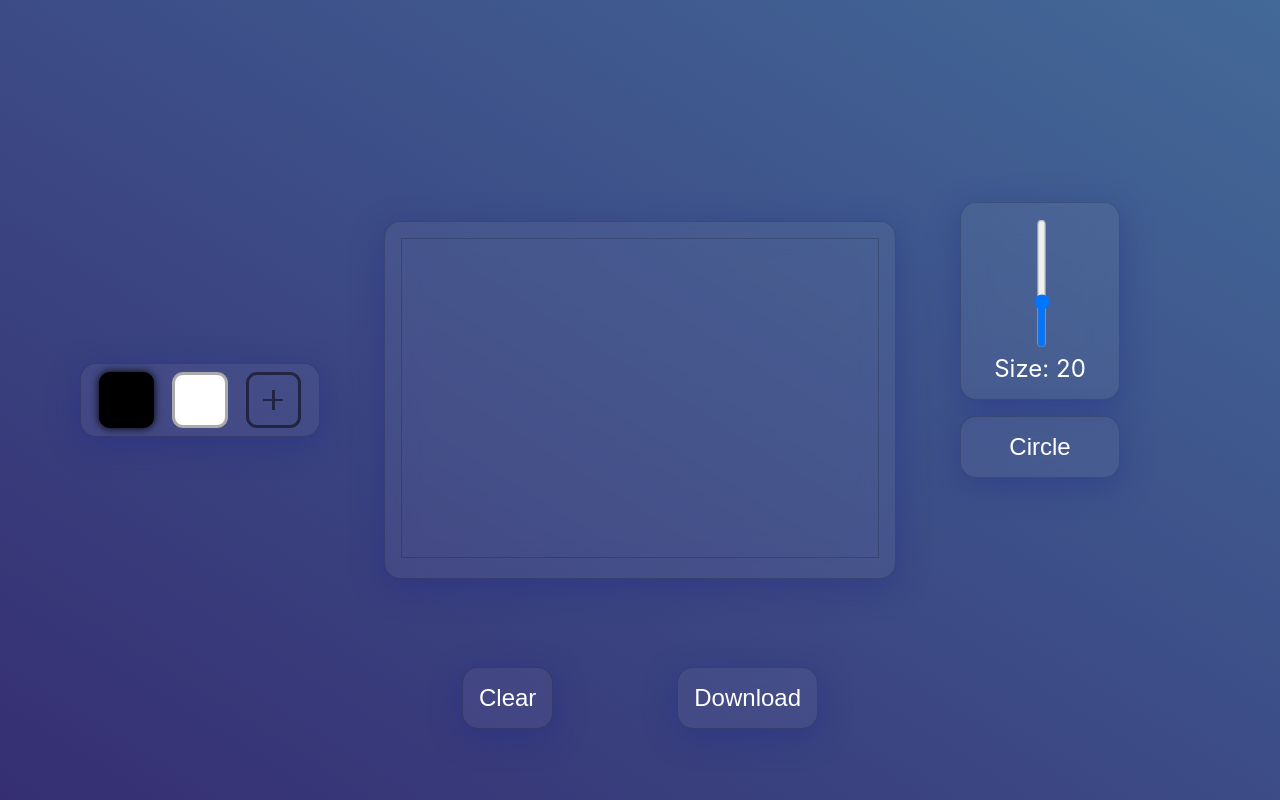
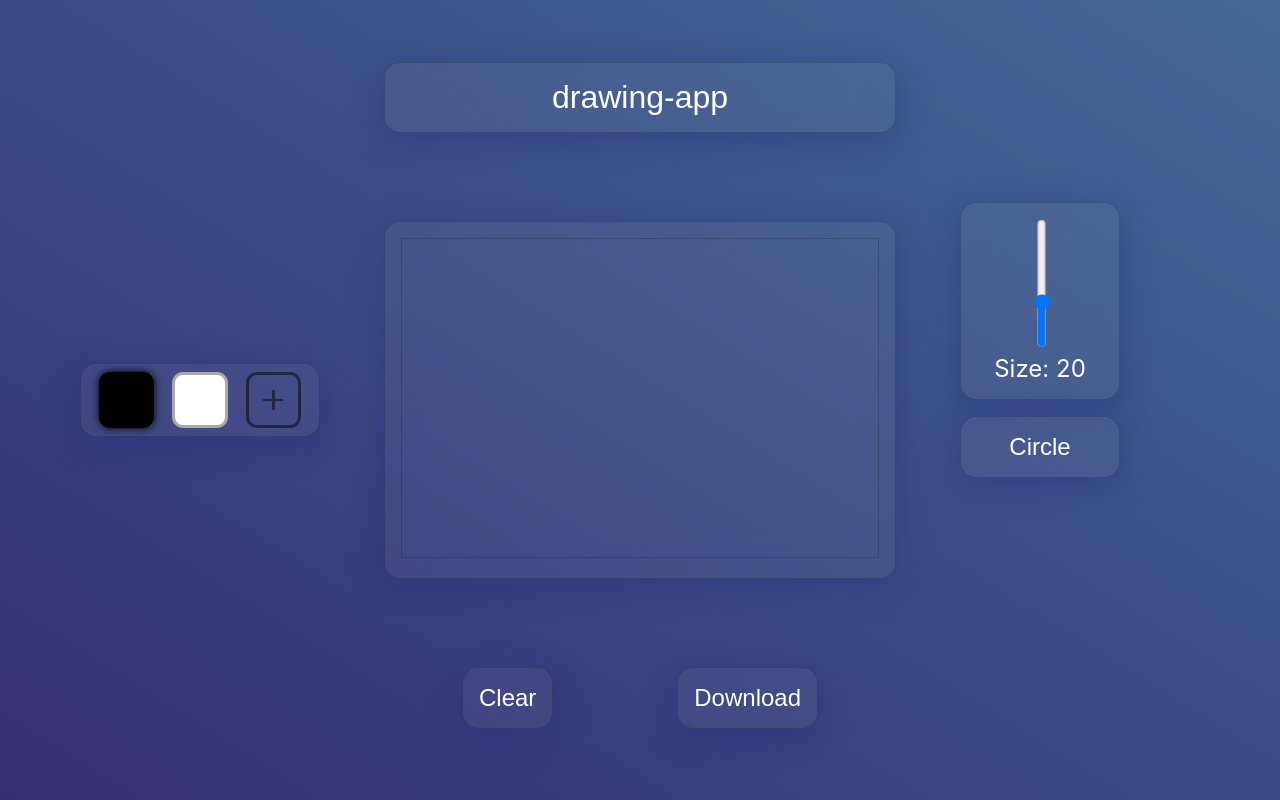
Before and after one commit to JGQH/Drawing-Devjam, a React (Vite) app: page / in a window 1280 px wide. Built offline with nearby package versions, Linux system fonts and the light colour scheme.

Commit message:
Add title editor
Creates component to display title, as well as allow to modify it
Title is stored in context to use in the download button
Uses useRef since there's no need for re-render of component

```diff
--- a/src/App.scss
+++ b/src/App.scss
@@ -8,7 +8,7 @@
   grid-template-columns: 1fr 2fr 1fr;
   grid-template-rows: 1fr 2fr 2fr 1fr;
   grid-template-areas:
-  'palette none   size'
+  'palette title  size'
   'palette canvas size'
   'palette canvas brush'
   'palette panel  brush';
@@ -29,6 +29,12 @@
     &:hover {
       box-shadow: 0 5px 35px 0 rgba( 31, 38, 135, 0.75 );
     }
+  }
+
+  .titleholder-component {
+    grid-area: title;
+    align-self: flex-end;
+    justify-self: center;
   }
 
   .brushpalette-component {
--- a/src/App.tsx
+++ b/src/App.tsx
@@ -5,6 +5,7 @@ import ColorPalette from '@Components/ColorPalette'
 import SizeControl from '@Components/SizeControl'
 import ActionPanel from '@Components/ActionPanel'
 import BrushPalette from '@Components/BrushPalette'
+import TitleHolder from '@Components/TitleHolder'
 import type { BrushListKey } from '@Components/BrushesList'
 import './App.scss'
 
@@ -12,10 +13,12 @@ export default function App() {
   const [ color, setColor ] = useState('#000000')
   const [ size, setSize ] = useState(20)
   const canvasRef = useRef<HTMLCanvasElement>(null)
+  const drawingTitle = useRef('drawing-app')
   const [ brushType, setBrushType ] = useState<BrushListKey>('circle')
 
   return (
-    <DrawingContextProvider value={{ width: 750, height: 500, color, setColor, size, setSize, canvasRef, brushType, setBrushType }}>
+    <DrawingContextProvider value={{ width: 750, height: 500, color, setColor, size, setSize, canvasRef, brushType, setBrushType, drawingTitle }}>
+      <TitleHolder />
       <ColorPalette />
       <Canvas />
       <SizeControl />
--- a/src/components/ActionPanel/ActionPanel.tsx
+++ b/src/components/ActionPanel/ActionPanel.tsx
@@ -3,7 +3,7 @@ import useDrawingContext from '@Hooks/useDrawingContext'
 import styles from './ActionPanel.module.scss'
 
 export default function ActionPanel() {
-  const { width, height, canvasRef } = useDrawingContext()
+  const { width, height, canvasRef, drawingTitle } = useDrawingContext()
   const className = ['actionpanel-component', styles.container].join(' ')
 
   function clearCanvas() {
@@ -22,7 +22,7 @@ export default function ActionPanel() {
 
       const link = document.createElement('a')
       link.href = image
-      link.download = 'drawing-app.png'
+      link.download =  drawingTitle.current + '.png'
       link.click()
     }
   }
--- /dev/null
+++ b/src/components/TitleHolder/TitleHolder.module.scss
@@ -0,0 +1,20 @@
+.container {
+  padding: 1rem;
+  width: 80%;
+
+  input {
+    width: 100%;
+    color: white;
+    text-align: center;
+    background: none;
+    border: none;
+    border-radius: 1rem;
+    font-size: 2rem;
+
+    transition: background .25s;
+    &:focus {
+      outline: none;
+      background: #0002;
+    }
+  }
+}
--- /dev/null
+++ b/src/components/TitleHolder/TitleHolder.tsx
@@ -0,0 +1,18 @@
+import React, { ChangeEvent } from 'react'
+import useDrawingContext from '@Hooks/useDrawingContext'
+import style from './TitleHolder.module.scss'
+
+export default function TitleHolder() {
+  const { drawingTitle } = useDrawingContext()
+  const className = ['drawing-component', 'titleholder-component', style.container].join(' ')
+
+  function setTitle(e:ChangeEvent<HTMLInputElement>) {
+    drawingTitle.current = e.target.value
+  }
+
+  return (
+    <div {...{ className }}>
+      <input type='text' onChange={setTitle} defaultValue={drawingTitle.current} />
+    </div>
+  )
+}
--- a/src/hooks/useDrawingContext.ts
+++ b/src/hooks/useDrawingContext.ts
@@ -1,4 +1,4 @@
-import { createContext, useContext } from 'react'
+import { createContext, MutableRefObject, useContext } from 'react'
 import type { Dispatch, SetStateAction, RefObject } from 'react'
 import type { BrushListKey } from '@Components/BrushesList'
 
@@ -12,6 +12,7 @@ interface DrawingContextInterface {
   canvasRef: RefObject<HTMLCanvasElement>
   brushType: BrushListKey
   setBrushType: Dispatch<SetStateAction<BrushListKey>>
+  drawingTitle: MutableRefObject<string>
 }
 
 const DrawingContext = createContext<DrawingContextInterface>({} as DrawingContextInterface) //The values are set as soon as the website starts anyway
--- a/tsconfig.json
+++ b/tsconfig.json
@@ -22,7 +22,8 @@
         "src/components/ColorPalette/*",
         "src/components/SizeControl/*",
         "src/components/ActionPanel/*",
-        "src/components/BrushPalette/*"
+        "src/components/BrushPalette/*",
+        "src/components/TitleHolder/*"
       ],
       "@Hooks/*":[
         "src/hooks/*"
```
